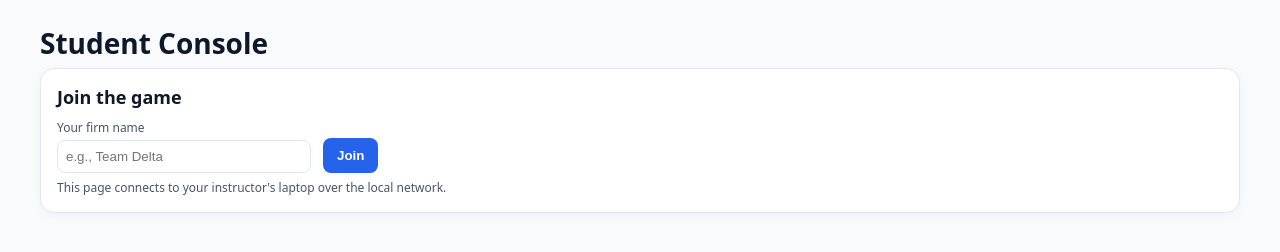
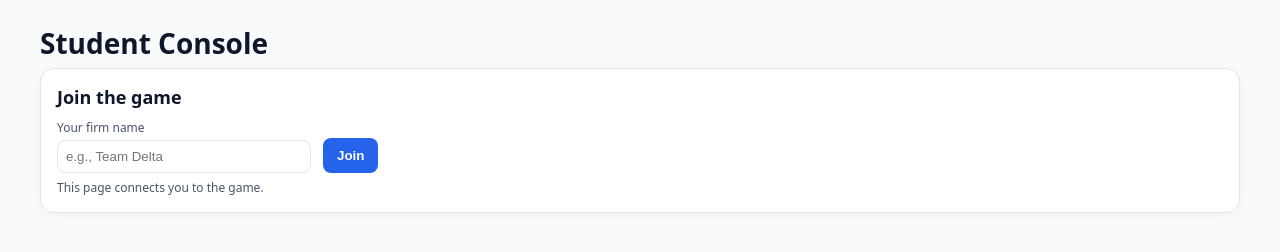
Before and after one commit to gmeinerecon/monopolistic_competition, a website: page public/student.html in a window 1280 px wide. Drawn offline with Linux system fonts and the light colour scheme.

Commit message:
Update student.html

```diff
--- a/public/student.html
+++ b/public/student.html
@@ -20,7 +20,7 @@
           <button class="btn" id="joinBtn">Join</button>
         </div>
       </div>
-      <div class="muted" style="margin-top:6px">This page connects to your instructor's laptop over the local network.</div>
+      <div class="muted" style="margin-top:6px">This page connects you to the game.</div>
     </div>
 
     <div class="card" id="play-card" style="display:none">
```
